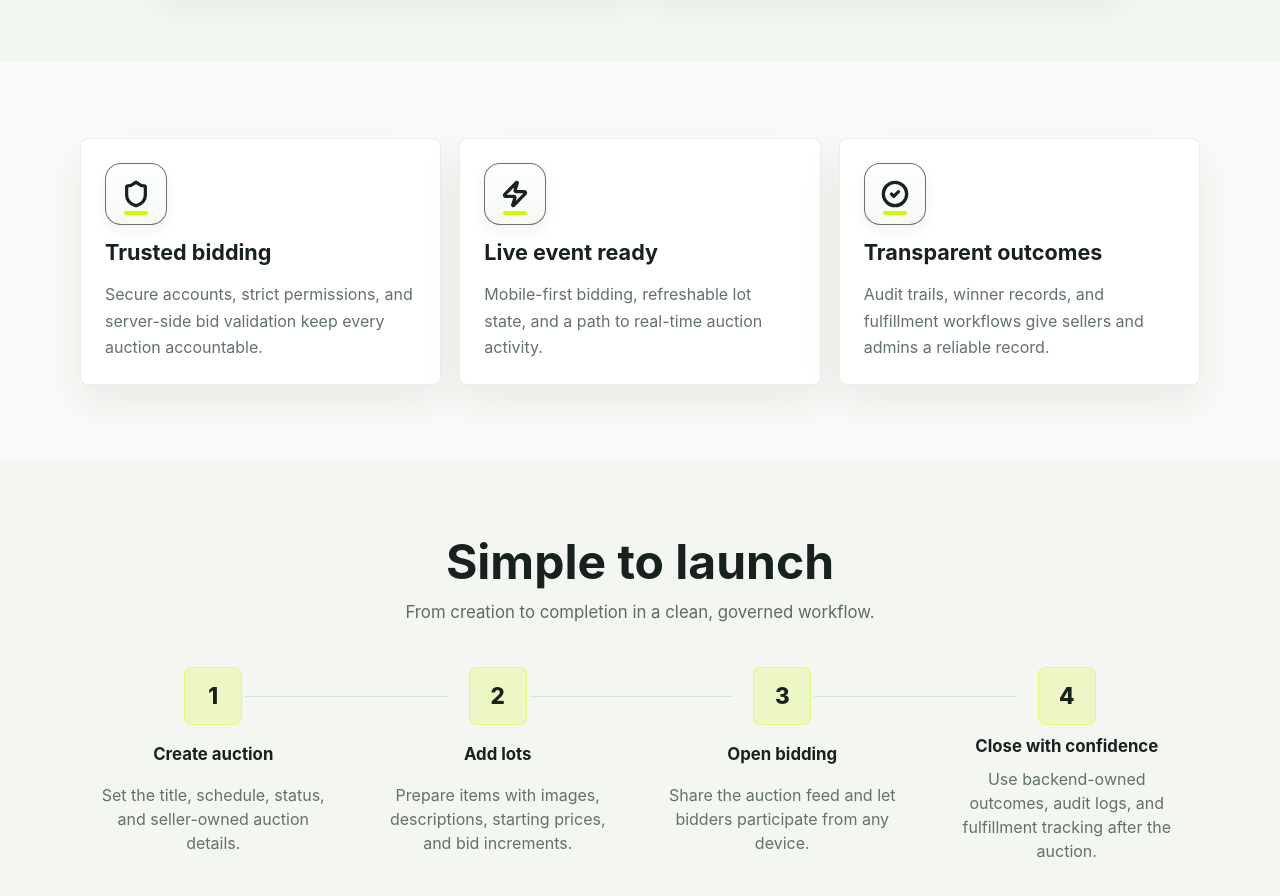
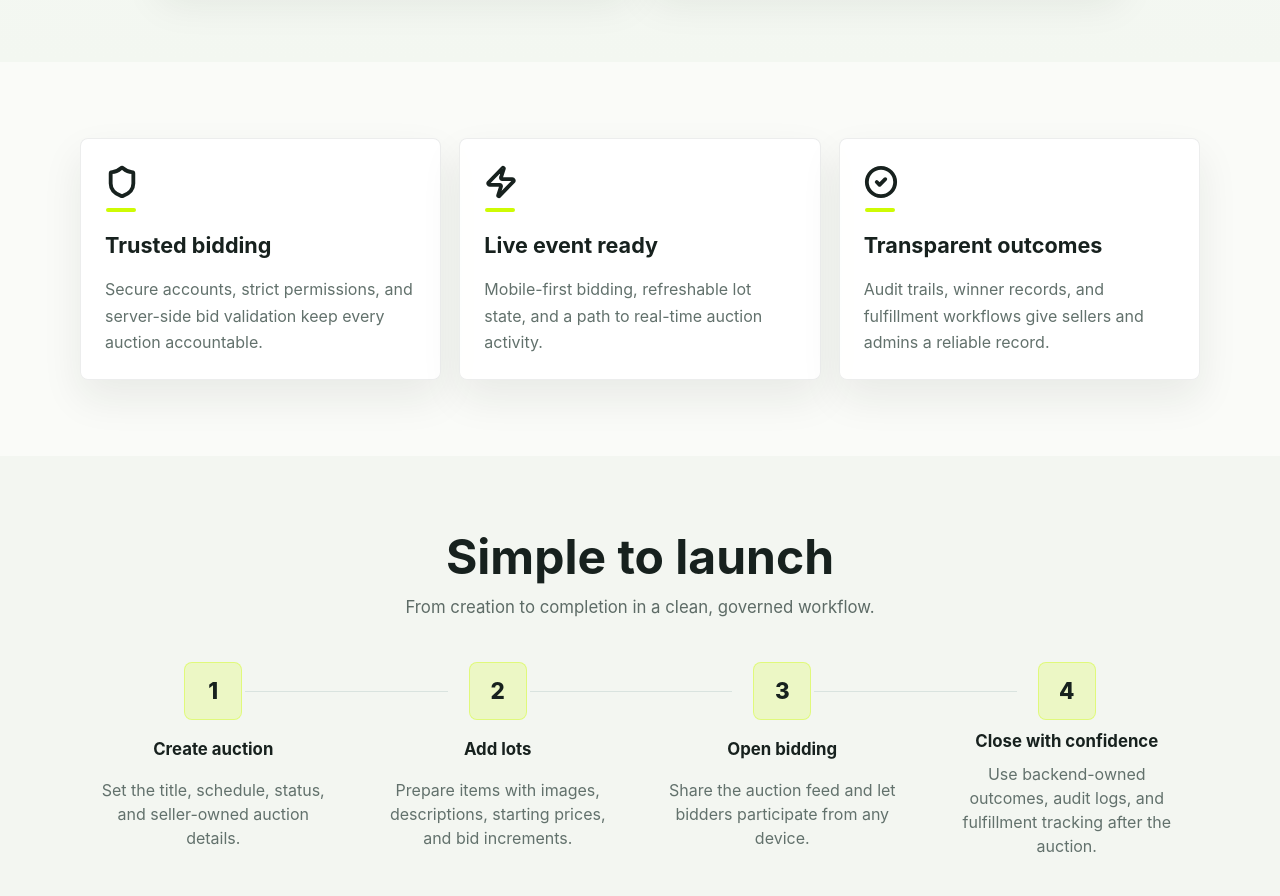
Before and after one commit to JJackson3111/bidals, a Next.js app in the folder frontend/: page / in a window 1280 px wide. Shown: the part 1160-2056 px from the top of the page. Built offline with nearby package versions, Linux system fonts and the light colour scheme; no server answers; a web font is replaced by a local one.

Commit message:
Refine BIDALS feature icons

```diff
--- a/frontend/src/app/globals.css
+++ b/frontend/src/app/globals.css
@@ -806,13 +806,11 @@ p {
 
 .landing-feature-card {
   display: grid;
-  gap: 16px;
+  gap: 18px;
   padding: 24px;
 }
 
-.landing-feature-card:hover .feature-icon-box {
-  border-color: rgba(23, 33, 30, 0.72);
-  box-shadow: 0 8px 18px rgba(23, 33, 30, 0.08);
+.landing-feature-card:hover .feature-icon-mark {
   transform: translateY(-1px);
 }
 
@@ -837,41 +835,30 @@ p {
   width: 46px;
 }
 
-.feature-icon-box {
-  background:
-    linear-gradient(180deg, rgba(255, 255, 255, 0.92), rgba(246, 249, 244, 0.88)),
-    #f7faf4;
-  border: 1.5px solid rgba(23, 33, 30, 0.62);
-  border-radius: 16px;
-  box-shadow: 0 6px 14px rgba(23, 33, 30, 0.06);
+.feature-icon-mark {
+  align-items: flex-start;
   color: var(--ink);
-  height: 62px;
-  overflow: hidden;
-  position: relative;
-  transition:
-    border-color 180ms ease,
-    box-shadow 180ms ease,
-    transform 180ms ease;
-  width: 62px;
-}
-
-.feature-icon-box::before {
+  display: inline-flex;
+  flex-direction: column;
+  gap: 9px;
+  padding: 2px 0 4px;
+  transition: transform 180ms ease;
+  width: fit-content;
+}
+
+.feature-icon-mark svg {
+  display: block;
+  stroke-linecap: round;
+  stroke-linejoin: round;
+}
+
+.feature-icon-mark span {
   background: var(--brand-green);
   border-radius: 999px;
-  bottom: 9px;
-  content: "";
+  display: block;
   height: 4px;
-  left: 50%;
-  position: absolute;
-  transform: translateX(-50%);
-  width: 24px;
-}
-
-.feature-icon-box svg {
-  position: relative;
-  stroke-linecap: round;
-  stroke-linejoin: round;
-  z-index: 2;
+  margin-left: 1px;
+  width: 30px;
 }
 
 .landing-icon-box.compact {
--- a/frontend/src/app/page.tsx
+++ b/frontend/src/app/page.tsx
@@ -272,8 +272,9 @@ export default function LandingPage() {
               const Icon = feature.icon;
               return (
                 <article className="landing-feature-card" key={feature.title}>
-                  <div className="landing-icon-box feature-icon-box">
-                    <Icon size={28} strokeWidth={2.8} aria-hidden="true" />
+                  <div className="feature-icon-mark">
+                    <Icon size={34} strokeWidth={2.7} aria-hidden="true" />
+                    <span aria-hidden="true" />
                   </div>
                   <h2>{feature.title}</h2>
                   <p>{feature.description}</p>
```
